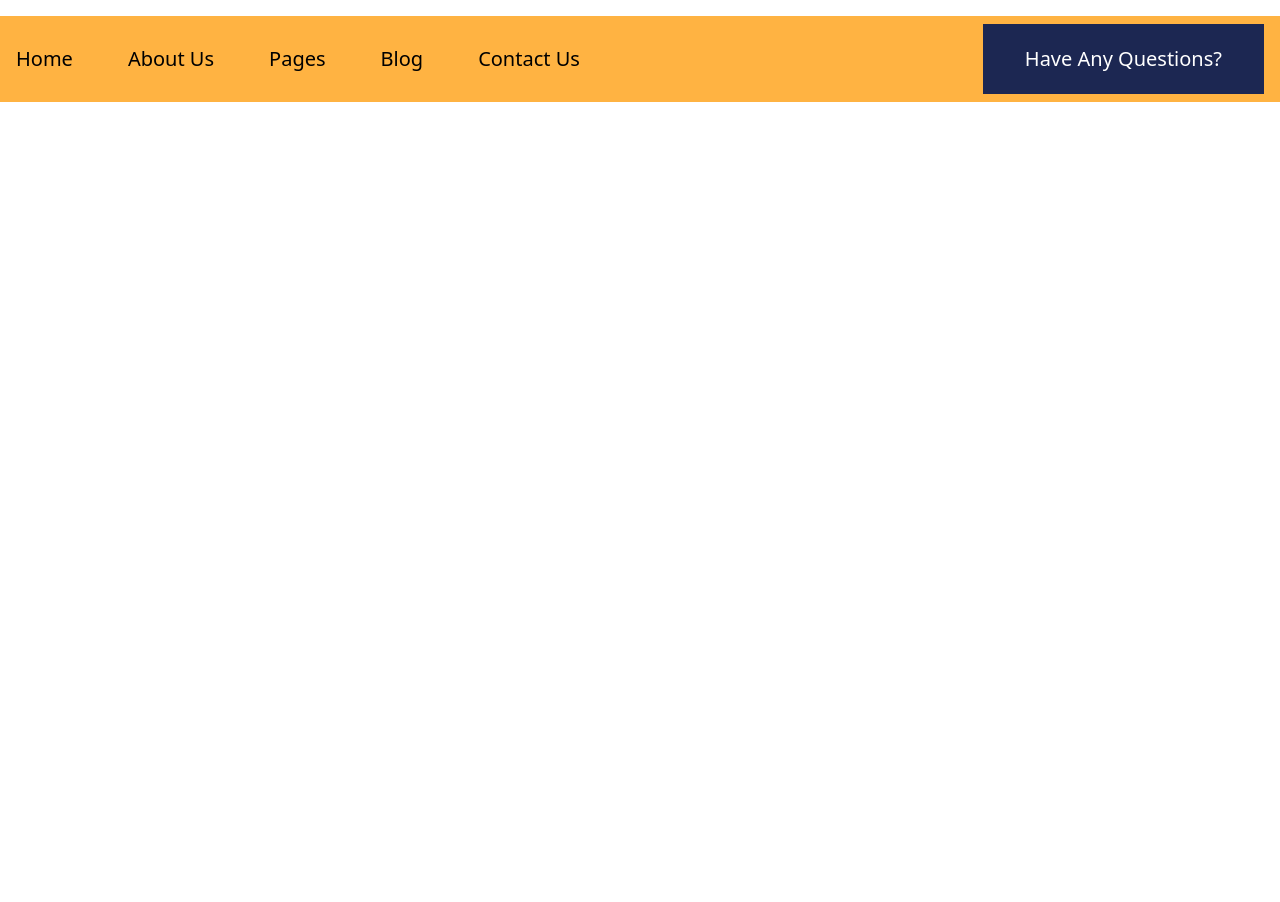
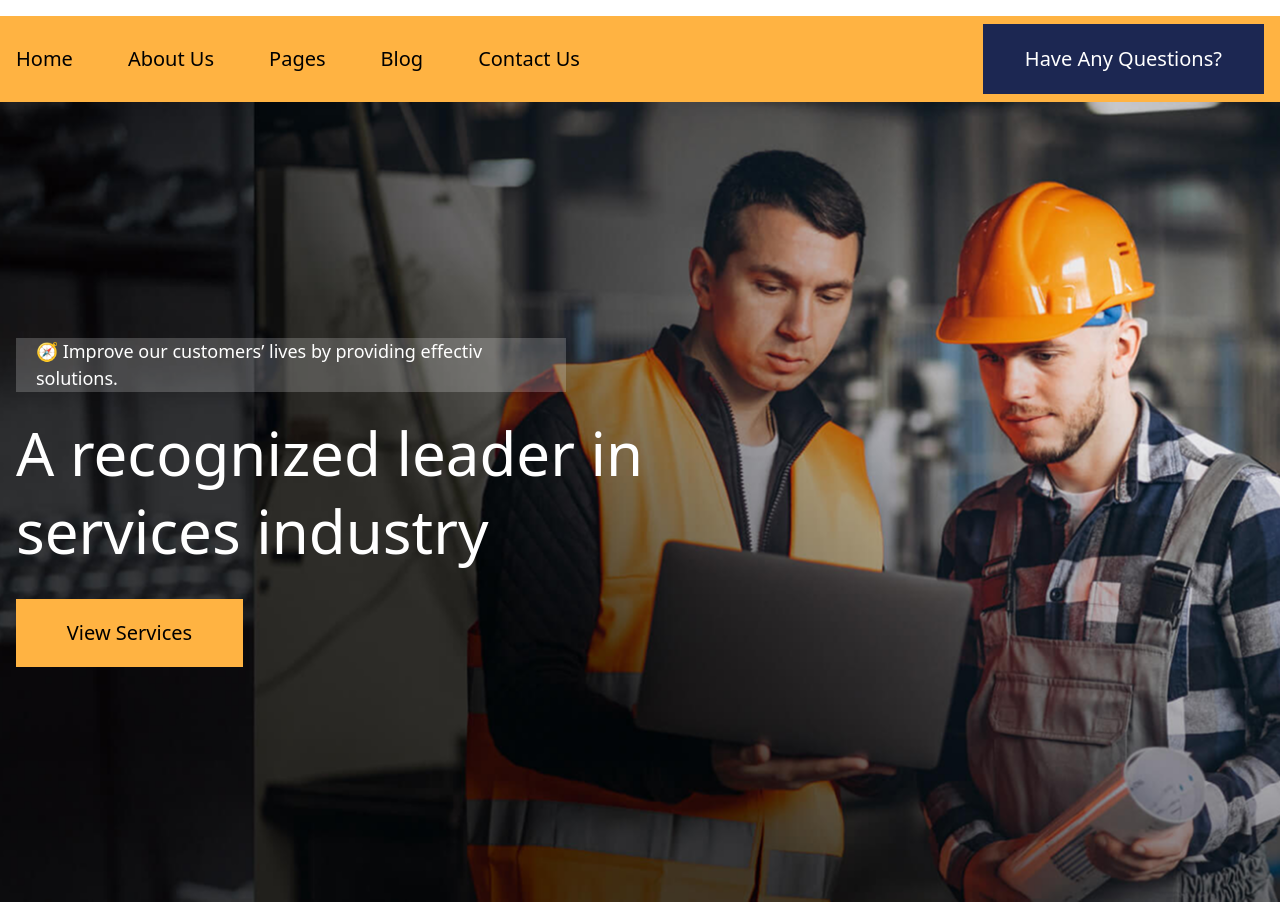
Before and after one commit to tojiboyeva/Blue, a plain HTML site: page index.html in a window 1280 px wide. Shown: the part 172-1074 px from the top of the page. Before the commit the page ends 800 px from the top, so only its background shows below. Drawn offline with nearby package versions, Linux system fonts and the light colour scheme.

Commit message:
headerend

```diff
--- a/index.html
+++ b/index.html
@@ -40,7 +40,7 @@
     </div>
     </div>
 </nav>
-<div class="container mx-auto px-4 bg-[#FFB342] flex justify-between items-center">
+<div class="container mx-auto px-4 bg-[#FFB342] flex  justify-between items-center">
 <ul class="sm:flex gap-[55px] py-7">
     <li>
         <a class="hover:text-white transition-[500ms] text-[13px] md:text-[16px] lg:text-[20px]" href="#!">Home</a>
@@ -60,5 +60,13 @@
 </ul>
 <a class="bg-[#1C2752] py-3 px-5 text-[10px] md:py-4 lg:py-5 md:px-[36px] lg:px-[42px] text-white md:text-[13px] lg:text-[20px]" href="#!">Have Any Questions?</a>
 </div>
+<header class="h-[100vh] relative flex">
+    <img class="w-full h-full object-top object-cover absolute" src="./img/IMAGE (4).png" alt="">
+    <div class=" container mx-auto px-4 relative flex flex-col justify-center flex-grow">
+        <p class="font-[300] text-[15px] sm:font-[400] sm:text-[18px] text-[#FFFFFF] bg-[#ffffff33] pl-[20px] max-w-[480px] md:max-w-[550px] sm:max-w-[662px] w-full mb-[15px] md:mb-[22px] sm:mb-[31px]">🧭 Improve our customers’ lives by providing effectiv solutions.</p>
+        <h2 class="font-[300] text-[35px] sm:font-[400] sm:text-[60px] text-[#FFFFFF] max-w-[712px] w-full leading-[60px] sm:leading-[78px] mb-[29px]">A recognized leader in services industry</h2>
+        <a href="#!" class="sm:w-[227px] sm:h-[68px] w-[150px] h-[50px] bg-[#FFB342] flex justify-center items-center text-center font-[400] text-[20px]">View Services</a>
+    </div>
+</header>
 </body>
 </html>
```
Also changed, not shown: img/IMAGE (4).png (added).
